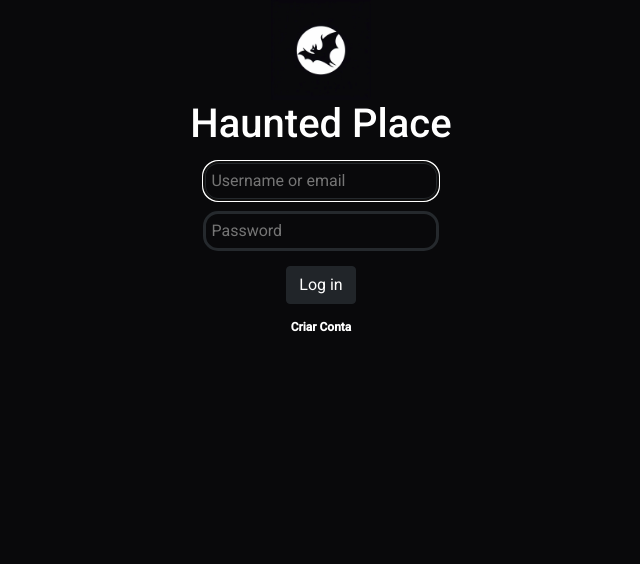
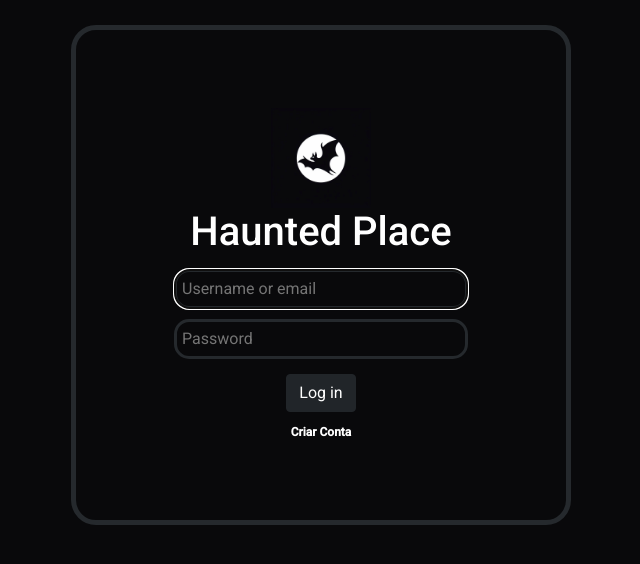
Before and after one commit to vlopess/Haunted-Place-Web, an Angular app: page /login in a window 1280 px wide. Shown: the top 564 px of the page, without its empty margins (319-959 px from the left). Built offline with nearby package versions, Linux system fonts and the light colour scheme.

Commit message:
refact: movendo os styles para componentes específico (LoginComponent)

```diff
--- a/src/app/components/login/login.component.css
+++ b/src/app/components/login/login.component.css
@@ -0,0 +1,16 @@
+.container-login {
+    padding: 0;
+    width: 500px;
+    height: 500px;
+    margin: 25px auto;
+    border: #25292d 5px solid;
+    border-radius: 25px;
+    display: flex;
+    flex-wrap: wrap;
+    justify-content: center;
+    flex-direction: column;
+    text-align: center;
+}
+.container-login input{
+    width: 60%;
+}
```
